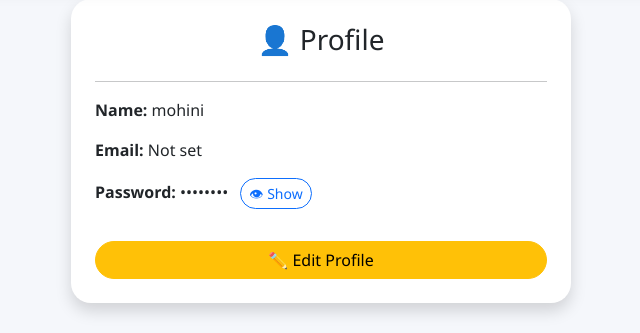
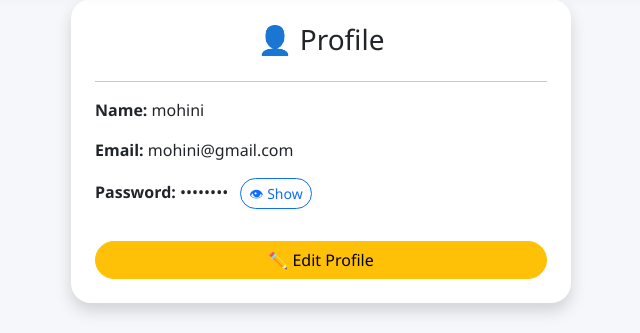
Before and after one commit to mohinighuge49-design/python-training, a Flask app: page /profile in a window 1280 px wide; the page is wider, and only the part inside the window is pictured. Shown: the part 137-470 px from the top of that part, without its empty margins (319-959 px from the left). Run offline with Flask 3, Linux system fonts and the light colour scheme; a user stored in the database is signed in.

Commit message:
Fix email key case in profile template

```diff
--- a/templates/profile.html
+++ b/templates/profile.html
@@ -11,7 +11,7 @@
         <hr>
 
         <p><b>Name:</b> {{ session.get('username','Not set') }}</p>
-        <p><b>Email:</b> {{ session.get('Email','Not set') }}</p>
+        <p><b>Email:</b> {{ session.get('email','Not set') }}</p>
 
         <!-- PASSWORD SECTION -->
         <p>
```
